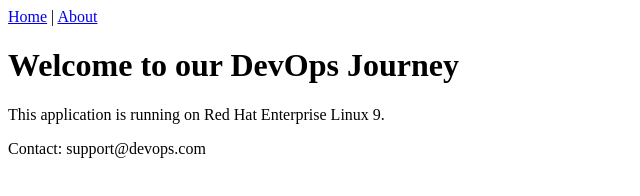
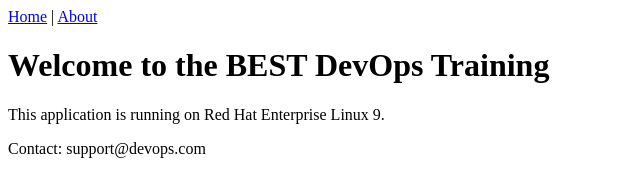
Before and after one commit to netheader77/devops-webapp, a plain HTML site: page index.html in a window 1280 px wide. Shown: the whole page, without its empty margins (0-640 px from the left). Drawn offline with Linux system fonts and the light colour scheme.

Commit message:
updated header in feature branch

```diff
--- a/index.html
+++ b/index.html
@@ -5,7 +5,7 @@
 </head>
 <body>
     <nav><a href="#">Home</a> | <a href="#">About</a></nav>
-    <h1>Welcome to our DevOps Journey</h1>
+    <h1>Welcome to the BEST DevOps Training</h1>
     <p>This application is running on Red Hat Enterprise Linux 9.</p>
     <footer>Contact: support@devops.com</footer>
 </body>
```
